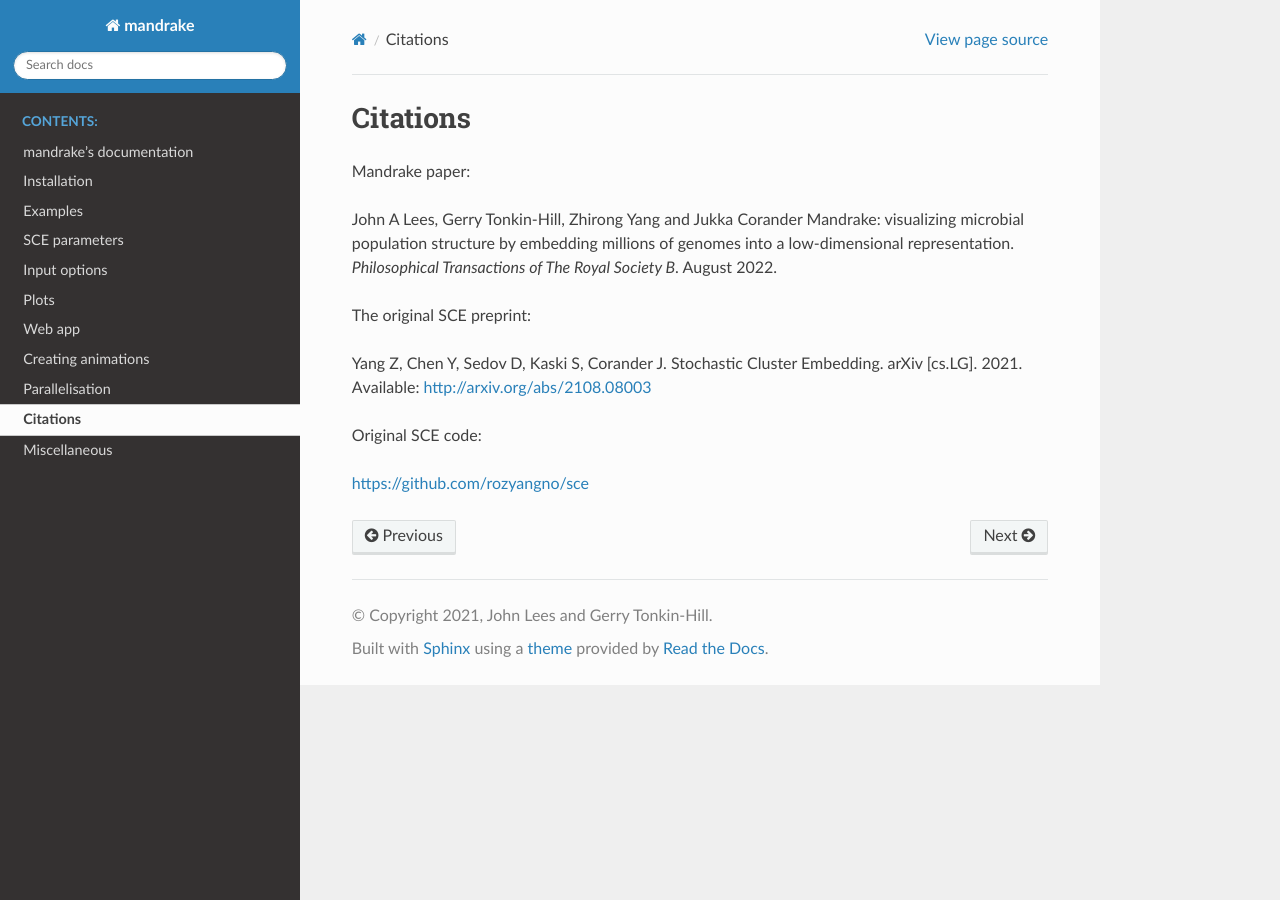
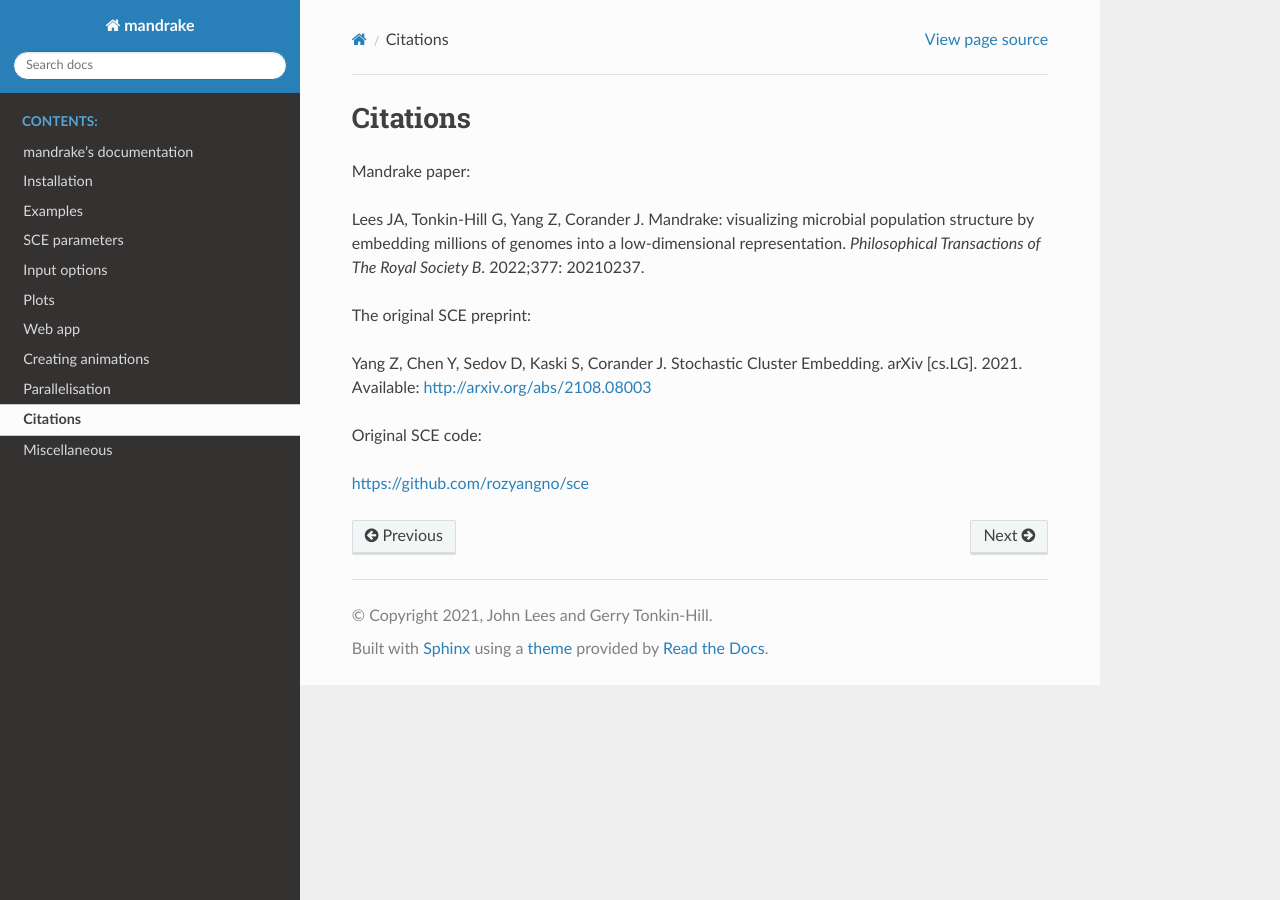
Before and after one commit to bacpop/mandrake, a Sphinx documentation site: the page built from docs/citing.rst, in a window 1280 px wide. Built offline with Sphinx 7.4.7 and the Read the Docs theme 2.0.0, drawn with Linux system fonts in a browser that asks for light colours.

Commit message:
Update citation

```diff
--- a/docs/citing.rst
+++ b/docs/citing.rst
@@ -3,10 +3,10 @@ Citations
 
 Mandrake paper:
 
-John A Lees, Gerry Tonkin-Hill, Zhirong Yang and Jukka Corander
+Lees JA, Tonkin-Hill G, Yang Z, Corander J.
 Mandrake: visualizing microbial population structure by embedding millions of
 genomes into a low-dimensional representation. *Philosophical Transactions of
-The Royal Society B*. August 2022.
+The Royal Society B*. 2022;377: 20210237.
 
 The original SCE preprint:
 
```
Also changed, not shown: README.md (+10 -1 lines).
